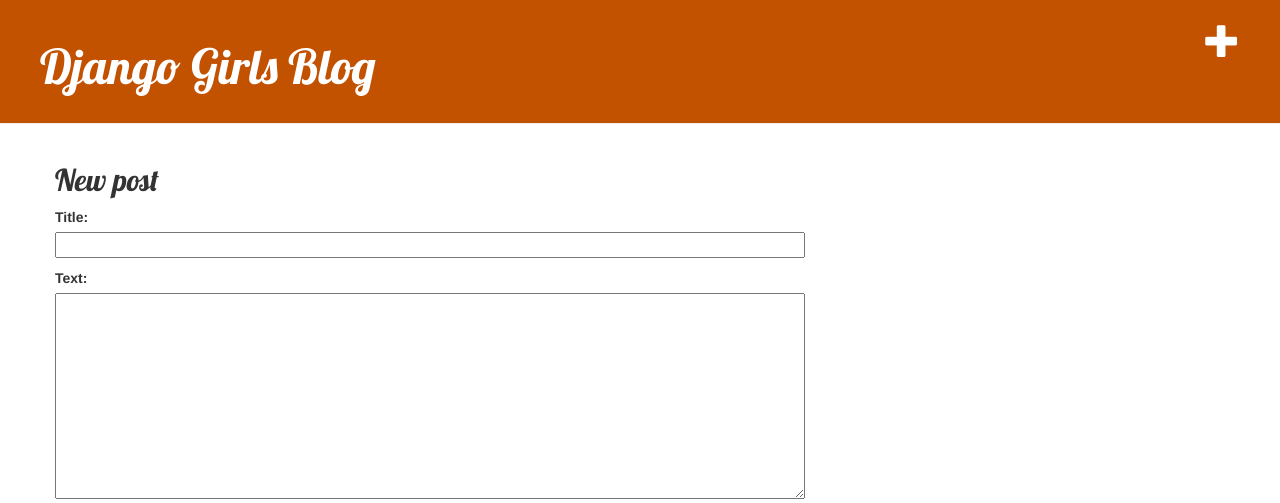
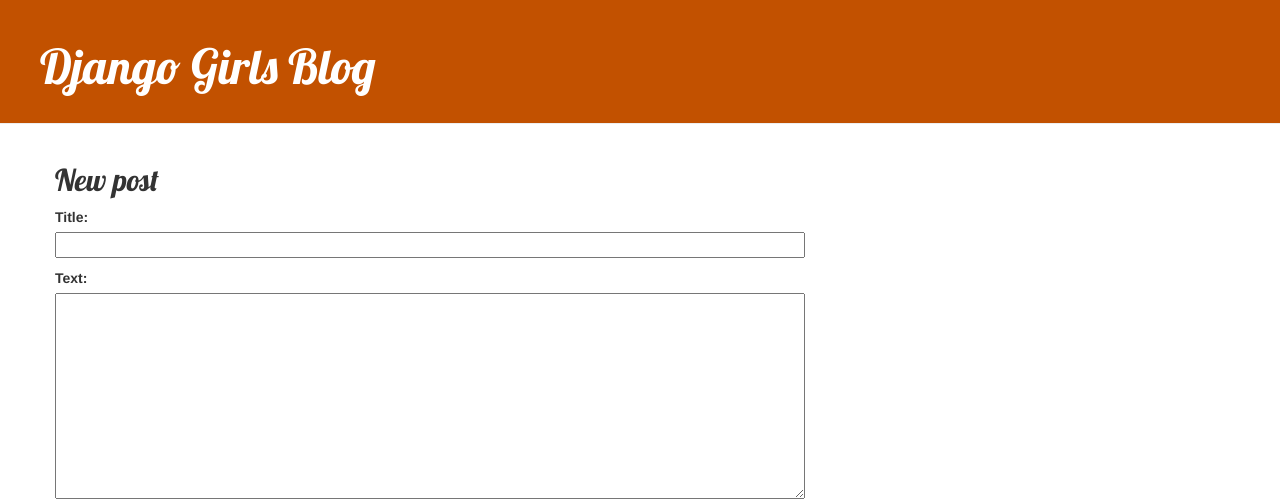
Before and after one commit to davidsmz/djangogirls, a Django app: page /post/new/ in a window 1280 px wide. Shown: the top 503 px of the page. Run offline with Django 3.2, Linux system fonts and the light colour scheme; some libraries are stand-ins or nearby versions.

Commit message:
add security inmy blog

```diff
--- a/blog/templates/blog/base.html
+++ b/blog/templates/blog/base.html
@@ -25,9 +25,9 @@
   <body>
     <div>
       <div class="page-header">
-        <a href="{% url 'post_new' %}" class="top-menu"
-          ><span class="glyphicon glyphicon-plus"></span
-        ></a>
+        {% if user.is_authenticated %}
+          <a href="{% url 'post_new' %}" class="top-menu"><span class="glyphicon glyphicon-plus"></span></a>
+        {% endif %}
         <h1><a href="/">Django Girls Blog</a></h1>
       </div>
     </div>
--- a/blog/templates/blog/post_detail.html
+++ b/blog/templates/blog/post_detail.html
@@ -4,7 +4,9 @@
     <div class="post">
         <h2>
           {{ post.title }}
-          <a class="btn btn-default" href="{% url 'post_edit' pk=post.pk %}"><span class="glyphicon glyphicon-pencil"></span></a>
+          {% if user.is_authenticated %}
+            <a class="btn btn-default" href="{% url 'post_edit' pk=post.pk %}"><span class="glyphicon glyphicon-pencil"></span></a>
+          {% endif %}
         </h2>
         {% if post.published_date %}
             <div class="date">
```
